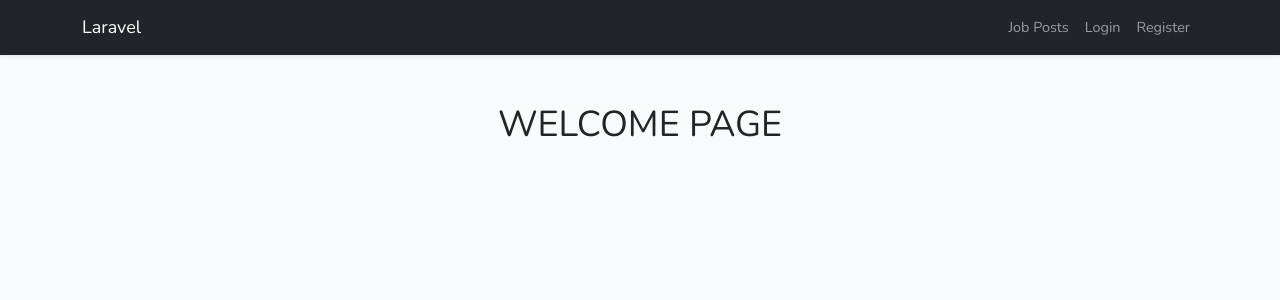
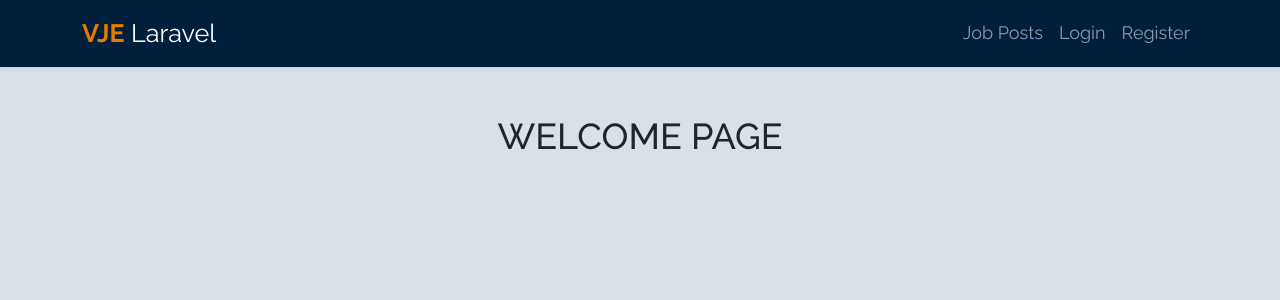
Before and after one commit to fjebernas/VirtualJobExpo, a Laravel app: page / in a window 1280 px wide. Shown: the top 300 px of the page. Run offline with Laravel 9, Linux system fonts and the light colour scheme; style sheets or scripts are compiled from the project's sources.

Commit message:
updated font family and navbar css

```diff
--- /dev/null
+++ b/public/css/layouts/app.css
@@ -0,0 +1,7 @@
+.navbar {
+    background-color: #001F3D;
+}
+
+.app-name-abbrv {
+    color: #E87A00;
+}
--- a/resources/sass/_variables.scss
+++ b/resources/sass/_variables.scss
@@ -1,7 +1,7 @@
 // Body
-$body-bg: #f8fafc;
+$body-bg: #D8E1E7;
 
 // Typography
-$font-family-sans-serif: 'Nunito', sans-serif;
+$font-family-sans-serif: 'Raleway', sans-serif;
 $font-size-base: 0.9rem;
 $line-height-base: 1.6;
--- a/resources/sass/app.scss
+++ b/resources/sass/app.scss
@@ -1,5 +1,6 @@
 // Fonts
 @import url('https://fonts.bunny.net/css?family=Nunito');
+@import url('https://fonts.googleapis.com/css2?family=Raleway:ital,wght@0,100;0,200;0,300;0,400;0,500;0,600;0,700;0,800;0,900;1,100;1,200;1,300;1,400;1,500;1,600;1,700;1,800;1,900&display=swap');
 
 // Variables
 @import 'variables';
--- a/resources/views/layouts/app.blade.php
+++ b/resources/views/layouts/app.blade.php
@@ -17,6 +17,7 @@
     @vite(['resources/sass/app.scss', 'resources/js/app.js'])
 
     <link rel="stylesheet" href="/css/common.css">
+    <link rel="stylesheet" href="/css/layouts/app.css">
     @yield('customcss')
 
     <script src="/js/common.js" type="module"></script>
@@ -37,9 +38,10 @@
     </span>
 
     <div id="app">
-        <nav class="navbar navbar-expand-md navbar-dark bg-dark shadow-sm">
+        <nav class="navbar navbar-expand-md shadow-sm fs-5 navbar-dark">
             <div class="container">
-                <a class="navbar-brand" href="{{ url('/') }}">
+                <a class="navbar-brand fs-3 text-white" href="{{ url('/') }}">
+                    <span class="app-name-abbrv fw-bolder">VJE</span>
                     {{ config('app.name', 'Laravel') }}
                 </a>
                 <button class="navbar-toggler" type="button" data-bs-toggle="collapse" data-bs-target="#navbarSupportedContent" aria-controls="navbarSupportedContent" aria-expanded="false" aria-label="{{ __('Toggle navigation') }}">
```
